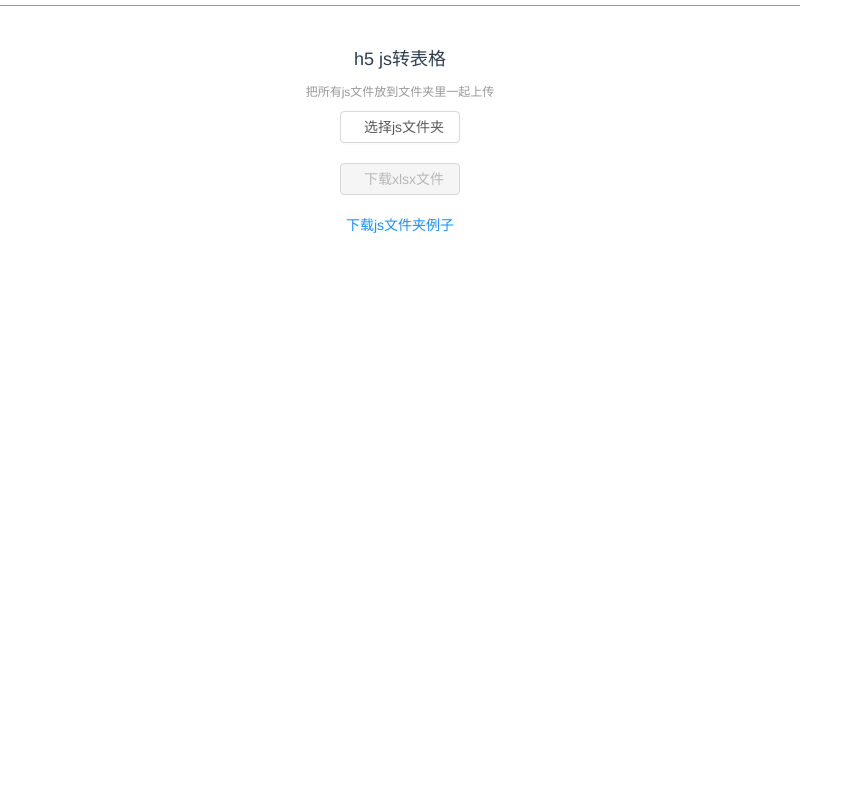
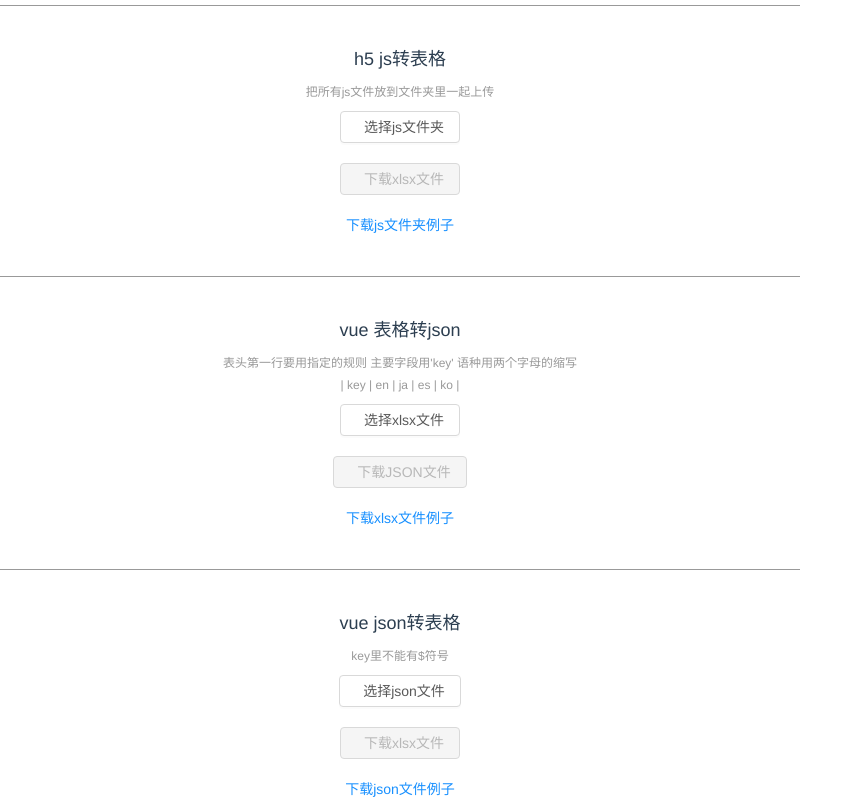
Before and after one commit to kuminson/tool-work, a Vue app: page /#/i18n in a window 1280 px wide. Shown: the part 368-1168 px from the top of the page, without its empty margins (0-863 px from the left). Before the commit the page ends 800 px from the top, so only its background shows below. Built offline with nearby package versions, Linux system fonts and the light colour scheme.

Commit message:
增加 i18n json转表格功能

```diff
--- a/src/views/i18n.vue
+++ b/src/views/i18n.vue
@@ -5,7 +5,7 @@
     <div class="note">表头第一行要用指定的规则 主要字段用'key' 语种用两个字母的缩写</div>
     <div class="note">| key | en | ja | es | ko |</div>
     <div class="row">
-      <a-upload :file-list="fileList" :remove="handleRemove" :before-upload="beforeUpload" accept=".xlsx">
+      <a-upload :file-list="fileList" :remove="(file) => {handleRemove(file, 'fileList')}" :before-upload="(file) => {beforeUpload(file, 'single', 'fileList'); return false;}" accept=".xlsx">
         <a-button><a-icon type="upload" />选择xlsx文件</a-button>
       </a-upload>
     </div>
@@ -30,6 +30,37 @@
     <div class="row">
       <a href="/example/example.zip" download>下载js文件夹例子</a>
     </div>
+    <div class="line-dividing"></div>
+    <!--vue 表格转json-->
+    <div class="title">vue 表格转json</div>
+    <div class="note">表头第一行要用指定的规则 主要字段用'key' 语种用两个字母的缩写</div>
+    <div class="note">| key | en | ja | es | ko |</div>
+    <div class="row">
+      <a-upload :file-list="vueXlsx" :remove="(file) => {handleRemove(file, 'vueXlsx')}" :before-upload="(file) => {beforeUpload(file, 'single', 'vueXlsx'); return false;}">
+        <a-button><a-icon type="upload" />选择xlsx文件</a-button>
+      </a-upload>
+    </div>
+    <div class="row">
+      <a-button :disabled="vueXlsx.length === 0" @click="downloadVueJSON"><a-icon type="download" />下载JSON文件</a-button>
+    </div>
+    <div class="row">
+      <a href="/example/vue_example.xlsx" download>下载xlsx文件例子</a>
+    </div>
+    <div class="line-dividing"></div>
+    <!--vue json转表格-->
+    <div class="title">vue json转表格</div>
+    <div class="note">key里不能有$符号</div>
+    <div class="row">
+      <a-upload :file-list="vueDirectory" :remove="(file) => {handleRemove(file, 'vueDirectory')}" :before-upload="(file) => {beforeUpload(file, 'single', 'vueDirectory'); return false;}">
+        <a-button><a-icon type="upload" />选择json文件</a-button>
+      </a-upload>
+    </div>
+    <div class="row">
+      <a-button :disabled="vueDirectory.length === 0" @click="downloadVueXLSX"><a-icon type="download" />下载xlsx文件</a-button>
+    </div>
+    <div class="row">
+      <a href="/example/vue_example.json" download>下载json文件例子</a>
+    </div>
   </div>
 </template>
 
@@ -44,22 +75,29 @@
         // 表格文件
         fileList: [],
         // js文件夹
-        directory: []
+        directory: [],
+        // vue 表格文件
+        vueXlsx: [],
+        // vue json
+        vueDirectory: []
       }
     },
     methods: {
-      handleRemove(file) {
+      handleRemove(file, list) {
         // 找到目标文件下标
-        const index = this.fileList.indexOf(file);
+        const index = this[list].indexOf(file);
         // 生成新文件数组
-        const newFileList = this.fileList.slice();
+        const newFileList = this[list].slice();
         // 删除目标文件
         newFileList.splice(index, 1);
-        this.fileList = newFileList;
+        this[list] = newFileList;
       },
-      beforeUpload(file) {
-        this.fileList = [file];
-        return false;
+      beforeUpload(file, type, list) {
+        if (type === 'single') {
+          this[list] = [file]
+        } else if (type === 'multiple') {
+          this[list].push(file)
+        }
       },
       downloadJS () {
         // 读取文件
@@ -109,7 +147,7 @@
           }
           // 下载
           zip.generateAsync({type:"blob"}).then((content) => {
-            saveAs(content, "i18n.zip");
+            saveAs(content, "h5_i18n.zip");
           })
         }
         // 用buffer方式读取
@@ -138,7 +176,9 @@
         // 处理读取到的文件
         const readFileLoad = (e, name) => {
           // 解析js文件
-          const data = JSON.parse(e.target.result.replace(/^.+?(?=\{)/, ''))
+          const result = e.target.result.replace(/\n/g, '')
+          console.log('result', result.replace(/^.+?(?=\{)/, '').replace(/, *?\}$/, '}'));
+          const data = JSON.parse(result.replace(/^.+?(?=\{)/, '').replace(/, *?\}$/, '}'))
           // 把js内容压入表格
           for (let key in data) {
             const tableArray = []
@@ -157,7 +197,7 @@
             // 在表格里加入表格内容
             XLSX.utils.book_append_sheet(new_workbook, worksheet, "SheetJS")
             // 下载表格
-            XLSX.writeFile(new_workbook, 'i18n.xlsx')
+            XLSX.writeFile(new_workbook, 'h5_i18n.xlsx')
           }
         }
         // 读取所有文件
@@ -167,6 +207,148 @@
           reader.onload = (e) => {readFileLoad(e, this.directory[i].name.replace(/\..+?$/, ''))}
           // 用文本方式读取
           reader.readAsText(this.directory[i])
+        }
+      },
+      downloadVueXLSX () {
+        // 建立表格数据
+        const mainData = [
+          ['key', '原始文案']
+        ]
+        const reader = new FileReader()
+        reader.onload = e => {
+          // 解析js文件
+          const data = JSON.parse(e.target.result)
+          console.log('e.target.result', e.target.result, data)
+          mainData.push(...this.parseJson(data))
+          console.log('mainData', mainData);
+          // 把Array格式转成表格格式
+          const worksheet = XLSX.utils.aoa_to_sheet(mainData)
+          // 新建表格
+          const new_workbook = XLSX.utils.book_new()
+          // 在表格里加入表格内容
+          XLSX.utils.book_append_sheet(new_workbook, worksheet, "SheetJS")
+          // 下载表格
+          XLSX.writeFile(new_workbook, 'vue_i18n.xlsx')
+        }
+        // 用文本方式读取
+        reader.readAsText(this.vueDirectory[0])
+      },
+      // 解析json
+      parseJson (json) {
+        const res = []
+        // 遍历
+        for (let key in json) {
+          // 内容是字符串  处理
+          if (typeof json[key] === 'string') {
+            const newArr = []
+            newArr[0] = key
+            newArr[1] = json[key]
+            res.push(newArr)
+          } else {
+            // 确定连接符
+            let midSymbol = '.'
+            if (json[key] instanceof Array) {
+              midSymbol = '.$'
+            }
+            // 内容是对象或数组  递归
+            let newContent = this.parseJson(json[key])
+            newContent = newContent.map(item => {
+              if (midSymbol === '.$') {
+                // 如果下一个也是数组
+                if (item[0].search(/^\d+?\$\$\./) !== -1) {
+                  item[0] = key + midSymbol + item[0]
+                } else {  // 下一个是对象
+                  item[0] = key + midSymbol + item[0]
+                }
+              } else {
+                item[0] = key + midSymbol + item[0]
+              }
+              return item
+            })
+            res.push(...newContent)
+          }
+        }
+        return res
+      },
+      downloadVueJSON () {
+        // 读取文件
+        const file = this.vueXlsx[0]
+        const reader = new FileReader()
+        reader.onload = (e) => {
+          const data = new Uint8Array(e.target.result)
+          const workbook = XLSX.read(data, {type: 'array'})
+          // 解析xlsx
+          const first_worksheet = workbook.Sheets[workbook.SheetNames[0]];
+          const myjson = XLSX.utils.sheet_to_json(first_worksheet, {header:1});
+          // 获取语种与对应的index
+          const languageKey = []
+          let mainKey = ''
+          for (let i = 0; i < myjson[0].length; i++) {
+            if (myjson[0][i].search(/^[a-zA-Z]{2}$/) !== -1) {
+              languageKey.push({
+                name: myjson[0][i],
+                index: i
+              })
+            } else if (myjson[0][i] === 'key') {
+              mainKey = i
+            }
+          }
+          const totalData = {}
+          for (let i = 1; i < myjson.length; i++) {
+            // 提取单页名
+            let keyObj = myjson[i][mainKey].split('.')
+            for (let j = 0; j < languageKey.length; j++) {
+              if (totalData[languageKey[j].name] === undefined) {
+                totalData[languageKey[j].name] = {}
+              }
+              this.getPositionSetData(totalData[languageKey[j].name], keyObj, myjson[i][languageKey[j].index])
+            }
+          }
+          console.log('totalData', totalData)
+          // 放到压缩包里
+          const zip = new JSZip()
+          for (let key in totalData) {
+            zip.file(key + '.json', JSON.stringify(totalData[key]))
+          }
+          // 下载
+          zip.generateAsync({type:"blob"}).then((content) => {
+            saveAs(content, "vue_i18n.zip");
+          })
+        }
+        // 用buffer方式读取
+        reader.readAsArrayBuffer(file)
+      },
+      getPositionSetData (obj, key, text) {
+        // 获取每一层类型
+        const typeList = []
+        const newKey = []
+        for (let i = 0; i < key.length; i++) {
+          // 如果是数组
+          if (key[i].search(/^\$\d+$/) !== -1) {
+            typeList.push('array')
+            newKey.push(Number(key[i].replace(/^\$/, '')))
+          } else {  // 如果是对像
+            typeList.push('obj')
+            newKey.push(key[i])
+          }
+        }
+        let target = obj
+        for (let i = 0; i < newKey.length; i++) {
+          // 如果是最后一个 赋值
+          if (i === newKey.length - 1) {
+            target[newKey[i]] = text
+            break
+          }
+          if (typeList[i + 1] === 'array') {
+            if (target[newKey[i]] === undefined) {
+              target[newKey[i]] = []
+            }
+          } else {
+            if (target[newKey[i]] === undefined) {
+              target[newKey[i]] = {}
+            }
+          }
+          target = target[newKey[i]]
         }
       }
     }
```
Also changed, not shown: public/example/vue_example.json (added, +95 -0 lines), 1 other file (tests, documents, lock files or other folders).
